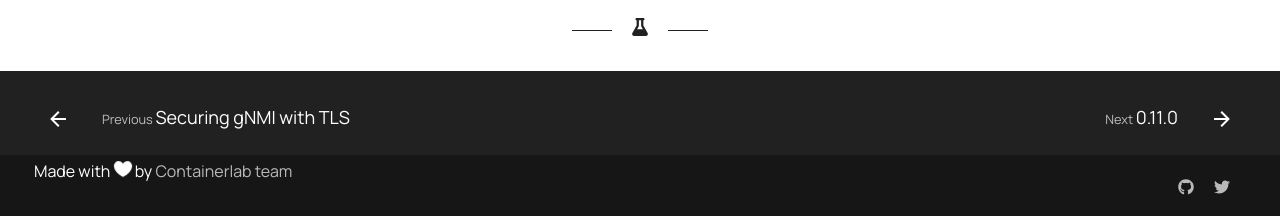
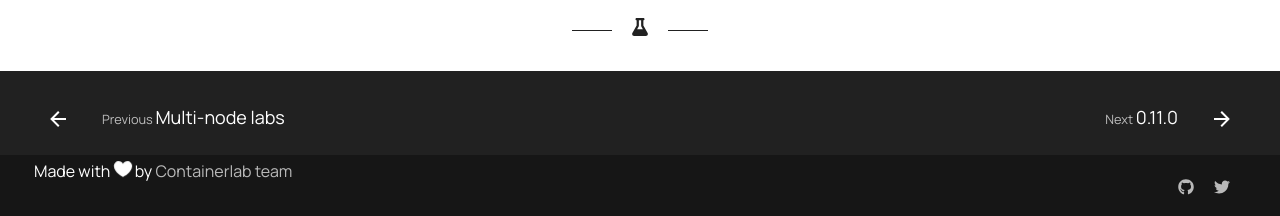
Before and after one commit to srl-labs/containerlab, an MkDocs documentation site: the page built from docs/rn/0.12.0.md, in a window 1280 px wide and 900 px high, scrolled down 2434 px. Shown: the part 681-897 px from the top of the window. Built offline with MkDocs 1.6.1 and Material for MkDocs 9.7.7, drawn with Linux system fonts in a browser that asks for light colours; comment, search, counter and statistics services are not loaded; part of the change alters nothing that is shown.

```diff
--- a/docs/rn/0.12.0.md
+++ b/docs/rn/0.12.0.md
@@ -31,7 +31,7 @@ Yes, from now on we will call our topo files as **clab-files**.
 ## Create TLS certificates effortlessly
 With the new commands [`tools cert ca create`](../cmd/tools/cert/ca/create.md) and [`tools cert sign`](../cmd/tools/cert/sign.md) it is now possible to create CA and node certificates with just two commands embedded into containerlab. Start [from here](../manual/cert.md) if you always wanted to be able to reduce the number of openssl commands.
 
-We also [added a lab](../lab-examples/tls-cert.md) that pictures the net positive effect of having those commands when creating TLS certificates for secured gNMI connectivity.
+We also [added a lab](https://clabs.netdevops.me/security/gnmitls/) that pictures the net positive effect of having those commands when creating TLS certificates for secured gNMI connectivity.
 
 ## Ansible inventory
 It is imperative to create a nice automation flow that goes from infra deployment to the subsequent configuration automation. When containerlab finishes its deployment job [we now create an ansible inventory file](../manual/inventory.md) for a deployed lab.
--- a/mkdocs.yml
+++ b/mkdocs.yml
@@ -67,7 +67,6 @@ nav:
       - Nokia SR Linux and FRR: lab-examples/srl-frr.md
       - BGP VPLS between Nokia and Juniper: lab-examples/bgp-vpls-nok-jun.md
       - Multi-node labs: lab-examples/multinode.md
-      - Securing gNMI with TLS: lab-examples/tls-cert.md
   - Release notes:
       - 0.12.0: rn/0.12.0.md
       - 0.11.0: rn/0.11.0.md
@@ -125,6 +124,9 @@ plugins:
   - search
   - minify:
       minify_html: true
+  - redirects:
+      redirect_maps:
+        lab-examples/tls-cert.md: https://clabs.netdevops.me/security/gnmitls/
 
 # Customization
 extra:
```
